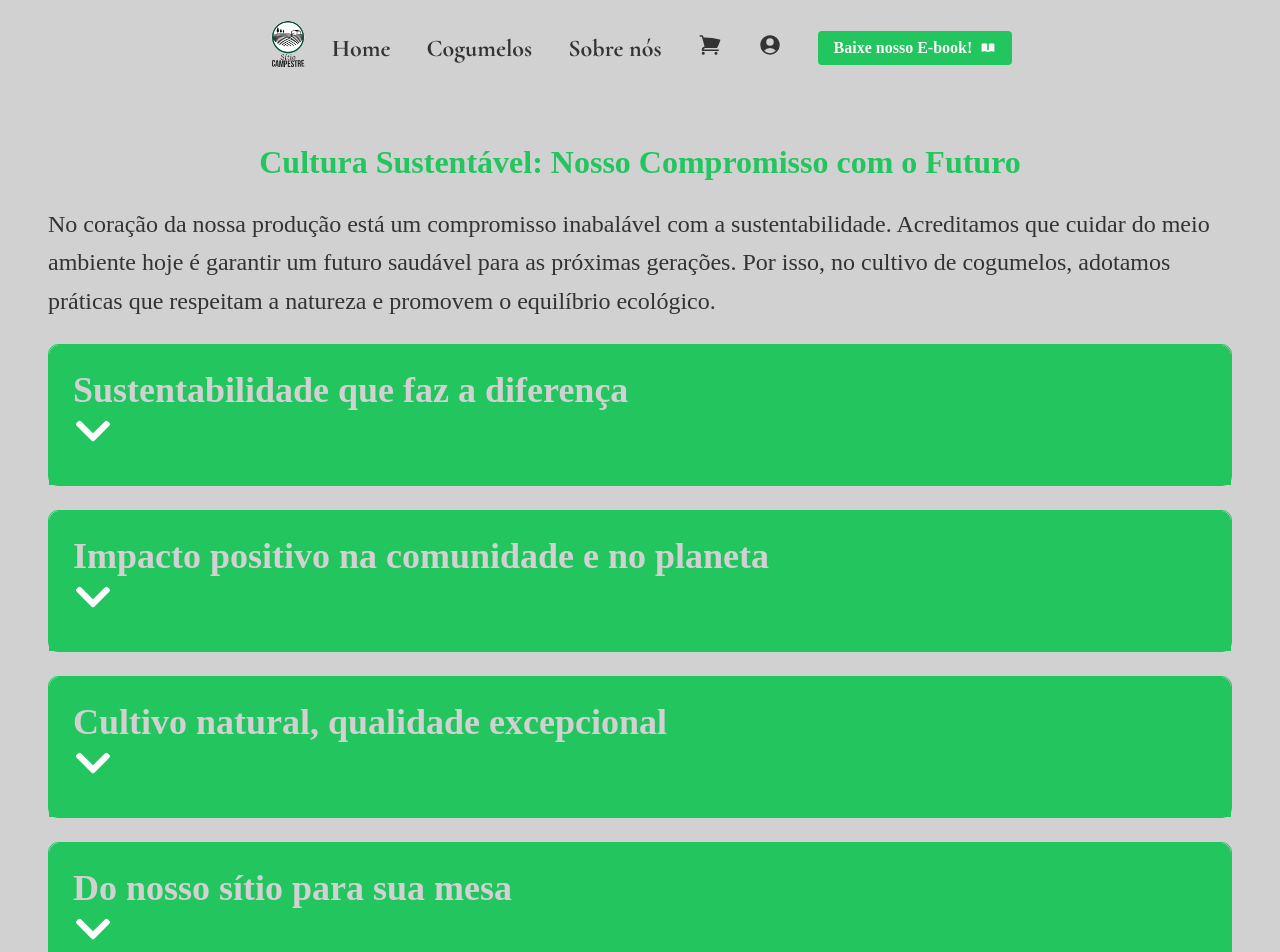
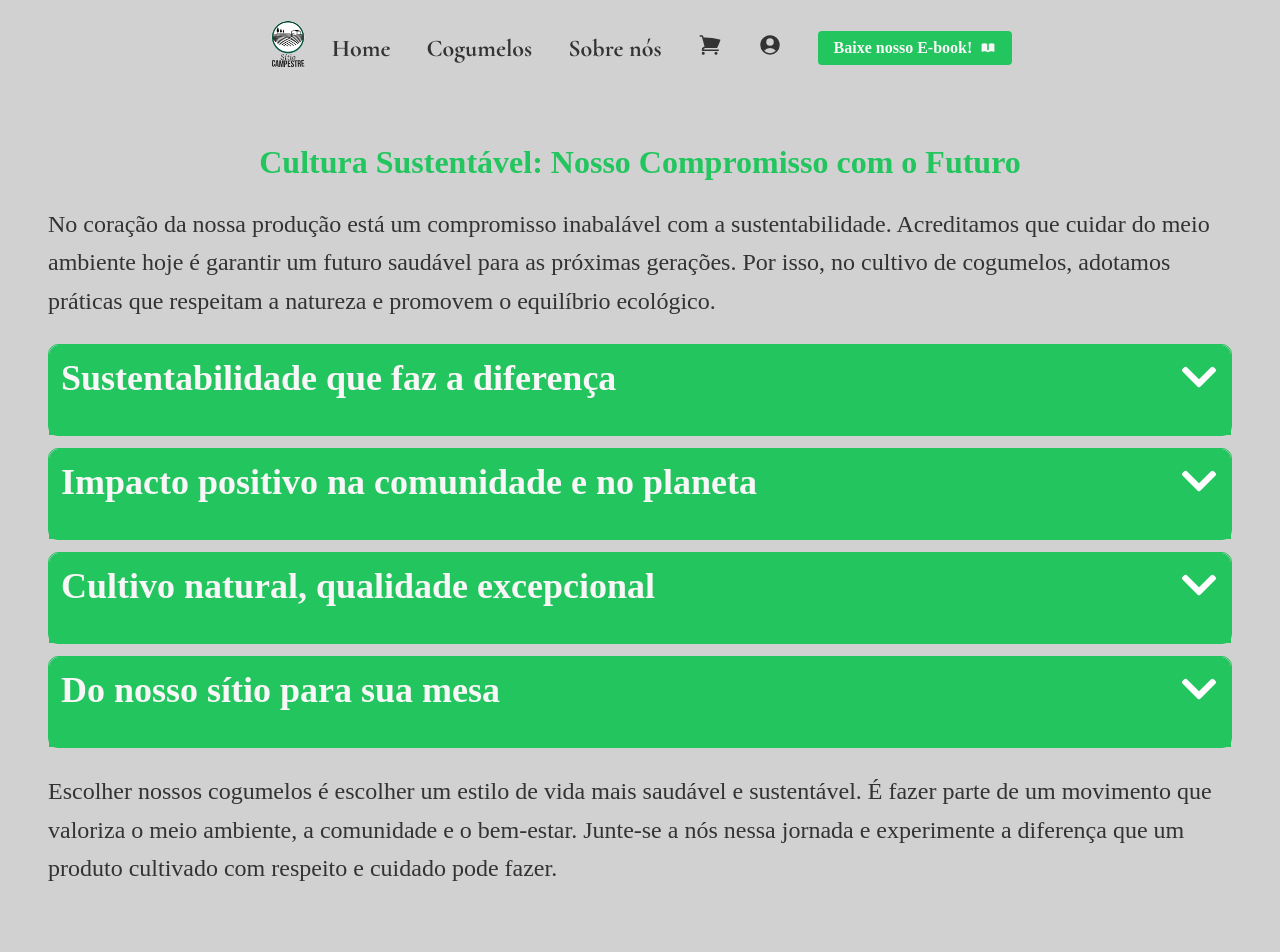
Before and after one commit to IRMZI/e-commerce-tmp, a React (Vite) app in the folder frontend/: page /sustainable-culture in a window 1280 px wide. Shown: the top 952 px of the page. Built offline with nearby package versions, Linux system fonts and the light colour scheme; a web font is replaced by a local one.

Commit message:
ultimos ajustes de ui

```diff
--- a/frontend/package.json
+++ b/frontend/package.json
@@ -27,6 +27,7 @@
     "react-icons": "^5.3.0",
     "react-router-dom": "^6.28.0",
     "react-slick": "^0.30.2",
+    "react-transition-group": "^4.4.5",
     "recharts": "^2.15.0",
     "zod": "^3.23.8"
   },
--- a/frontend/src/components/ValueProposition/ValueProposition.css
+++ b/frontend/src/components/ValueProposition/ValueProposition.css
@@ -1,14 +1,14 @@
 .value-proposition {
   padding: 4rem 2rem;
-  background-color: var(--white-color);
+  background-color: var(--secondary-color);;
   font-family: var(--default-font);
   color: var(--text-color);
 }
 
 .value-proposition h2 {
   text-align: center;
-  color: #333;
   margin-bottom: 3rem;
+  color: black;
 }
 
 .features-grid {
--- a/frontend/src/pages/lpEbook/page.jsx
+++ b/frontend/src/pages/lpEbook/page.jsx
@@ -8,8 +8,8 @@ export default function Ebook() {
     <div>
       <HeroSection />
       <ValueProposition />
+      <EbookSection />
       <ProductSection />
-      <EbookSection />
     </div>
   );
 }
--- a/frontend/src/pages/sustainableCulture/page.jsx
+++ b/frontend/src/pages/sustainableCulture/page.jsx
@@ -1,5 +1,6 @@
 import React, { useState } from "react";
 import { FaChevronDown, FaChevronUp } from "react-icons/fa";
+import { CSSTransition } from "react-transition-group";
 import "./sustainableCulture.css";
 
 export default function SustainableCulture() {
@@ -20,66 +21,26 @@ export default function SustainableCulture() {
           No coração da nossa produção está um compromisso inabalável com a sustentabilidade. Acreditamos que cuidar do meio ambiente hoje é garantir um futuro saudável para as próximas gerações. Por isso, no cultivo de cogumelos, adotamos práticas que respeitam a natureza e promovem o equilíbrio ecológico.
         </p>
       </section>
-      <section className={`dialogBox ${openSections["section1"] ? "open" : ""}`}>
-        <div className="dialogBoxTitle" onClick={() => toggleSection("section1")}>
-          <h2>Sustentabilidade que faz a diferença</h2>
-          <span className="icon">
-            {openSections["section1"] ? <FaChevronUp color="white" /> : <FaChevronDown color="white" />}
-          </span>
-        </div>
-        {openSections["section1"] && (
-          <div className="dialogBoxContent">
-            <p>
-              Reduzindo o desperdício e aproveitando ao máximo os recursos disponíveis. Além disso, priorizamos a eficiência no uso de água e energia, minimizando nosso impacto ambiental. Nossos métodos dispensam o uso de produtos químicos agressivos, garantindo que cada cogumelo seja natural, saudável e seguro para você e sua família.
-            </p>
+      {["section1", "section2", "section3", "section4"].map((section, index) => (
+        <section key={index} className="dialogBox">
+          <div className="dialogBoxTitle" onClick={() => toggleSection(section)} aria-label={`Toggle ${sectionTitles[section]}`}>
+            <h2>{sectionTitles[section]}</h2>
+            <span className="icon">
+              {openSections[section] ? <FaChevronUp color="white" aria-label="Collapse section" /> : <FaChevronDown color="white" aria-label="Expand section" />}
+            </span>
           </div>
-        )}
-      </section>
-      <section className={`dialogBox ${openSections["section2"] ? "open" : ""}`}>
-        <div className="dialogBoxTitle" onClick={() => toggleSection("section2")}>
-          <h2>Impacto positivo na comunidade e no planeta</h2>
-          <span className="icon">
-            {openSections["section2"] ? <FaChevronUp color="white" /> : <FaChevronDown color="white" />}
-          </span>
-        </div>
-        {openSections["section2"] && (
-          <div className="dialogBoxContent">
-            <p>
-              Ao escolher nossos cogumelos, você não está apenas levando um produto de alta qualidade para sua mesa, mas também contribuindo para a economia local e o desenvolvimento rural. Nossa produção gera empregos e fortalece a comunidade, enquanto promove práticas agrícolas responsáveis.
-            </p>
-          </div>
-        )}
-      </section>
-      <section className={`dialogBox ${openSections["section3"] ? "open" : ""}`}>
-        <div className="dialogBoxTitle" onClick={() => toggleSection("section3")}>
-          <h2>Cultivo natural, qualidade excepcional</h2>
-          <span className="icon">
-            {openSections["section3"] ? <FaChevronUp color="white" /> : <FaChevronDown color="white" />}
-          </span>
-        </div>
-        {openSections["section3"] && (
-          <div className="dialogBoxContent">
-            <p>
-              Diferente das plantas, os cogumelos se alimentam por absorção de nutrientes, o que torna seu cultivo um processo delicado e cheio de cuidados. Em nosso sítio Campestre, controlamos rigorosamente cada etapa, desde a temperatura e umidade até os níveis de CO², utilizando câmaras climatizadas para garantir as condições ideais. Tudo isso para oferecer a você um produto fresco, saboroso e cheio de benefícios para a saúde.
-            </p>
-          </div>
-        )}
-      </section>
-      <section className={`dialogBox ${openSections["section4"] ? "open" : ""}`}>
-        <div className="dialogBoxTitle" onClick={() => toggleSection("section4")}>
-          <h2>Do nosso sítio para sua mesa</h2>
-          <span className="icon">
-            {openSections["section4"] ? <FaChevronUp color="white" /> : <FaChevronDown color="white" />}
-          </span>
-        </div>
-        {openSections["section4"] && (
-          <div className="dialogBoxContent">
-            <p>
-              Sabemos que a qualidade não termina no cultivo. Por isso, investimos em técnicas avançadas de armazenamento e logística para manter o frescor e o sabor dos nossos cogumelos até chegarem à sua casa. E o melhor: tudo é feito de forma 100% natural, sem agrotóxicos ou aditivos químicos.
-            </p>
-          </div>
-        )}
-      </section>
+          <CSSTransition
+            in={openSections[section]}
+            timeout={300}
+            classNames="dialogBoxContent"
+            unmountOnExit
+          >
+            <div className="dialogBoxContent">
+              <p>{sectionContents[section]}</p>
+            </div>
+          </CSSTransition>
+        </section>
+      ))}
       <section>
         <p>
           Escolher nossos cogumelos é escolher um estilo de vida mais saudável e sustentável. É fazer parte de um movimento que valoriza o meio ambiente, a comunidade e o bem-estar. Junte-se a nós nessa jornada e experimente a diferença que um produto cultivado com respeito e cuidado pode fazer.
@@ -88,3 +49,17 @@ export default function SustainableCulture() {
     </div>
   );
 }
+
+const sectionTitles = {
+  section1: "Sustentabilidade que faz a diferença",
+  section2: "Impacto positivo na comunidade e no planeta",
+  section3: "Cultivo natural, qualidade excepcional",
+  section4: "Do nosso sítio para sua mesa",
+};
+
+const sectionContents = {
+  section1: "Reduzindo o desperdício e aproveitando ao máximo os recursos disponíveis. Além disso, priorizamos a eficiência no uso de água e energia, minimizando nosso impacto ambiental. Nossos métodos dispensam o uso de produtos químicos agressivos, garantindo que cada cogumelo seja natural, saudável e seguro para você e sua família.",
+  section2: "Ao escolher nossos cogumelos, você não está apenas levando um produto de alta qualidade para sua mesa, mas também contribuindo para a economia local e o desenvolvimento rural. Nossa produção fortalece a comunidade, enquanto promove práticas agrícolas responsáveis.",
+  section3: "Diferente das plantas, os cogumelos se alimentam por absorção de nutrientes, o que torna seu cultivo um processo delicado e cheio de cuidados. Em nosso sítio Campestre, controlamos rigorosamente cada etapa, desde a temperatura e umidade até os níveis de CO², utilizando câmaras climatizadas para garantir as condições ideais. Tudo isso para oferecer a você um produto fresco, saboroso e cheio de benefícios para a saúde.",
+  section4: "Sabemos que a qualidade não termina no cultivo. Por isso, investimos em técnicas avançadas de armazenamento e logística para manter o frescor e o sabor dos nossos cogumelos até chegarem à sua casa. E o melhor: tudo é feito de forma 100% natural, sem agrotóxicos ou aditivos químicos.",
+};
--- a/frontend/src/pages/sustainableCulture/sustainableCulture.css
+++ b/frontend/src/pages/sustainableCulture/sustainableCulture.css
@@ -20,30 +20,55 @@
 .dialogBox {
   border: 1px solid var(--primary-color);
   border-radius: 10px;
-  margin: 1em 0;
+  margin: 0.5em 0; /* Reduced margin */
   background-color: var(--secondary-background-color);
   cursor: pointer;
 }
 
 .dialogBoxTitle {
-  padding: 1em;
+  padding: 0.5em; /* Reduced padding */
   background-color: var(--primary-color);
-  color: var(--background-color);
+  color: var(--white-color);
   border-radius: 10px 10px 0 0;
+  display: flex;
+  justify-content: space-between;
 }
 
 .dialogBoxContent {
-  padding: 1em;
+  padding: 0 1em; /* Initial padding for smooth transition */
   border-top: 1px solid var(--primary-color);
   max-height: 0;
   overflow: hidden;
-  transition: max-height 0.3s ease-out;
+  transition: max-height 0.5s ease, padding 0.5s ease; /* Smoother transition */
 }
 
 .dialogBoxContent p {
   margin: 0;
 }
 
+.dialogBoxContent-enter {
+  max-height: 0;
+  padding: 0 1em;
+}
+
+.dialogBoxContent-enter-active {
+  max-height: 1000px; /* Adjust as needed */
+  padding: 1em;
+  transition: max-height 0.5s ease, padding 0.5s ease;
+}
+
+.dialogBoxContent-exit {
+  max-height: 1000px; /* Adjust as needed */
+  padding: 1em;
+}
+
+.dialogBoxContent-exit-active {
+  max-height: 0;
+  padding: 0 1em;
+  transition: max-height 0.5s ease, padding 0.5s ease;
+}
+
 .dialogBox.open .dialogBoxContent {
-  max-height: 500px; /* Adjust as needed */
+  max-height: 1000px; /* Adjust as needed */
+  padding: 1em; /* Ensure padding is applied during transition */
 }
```
Also changed, not shown: frontend/src/pages/whyMushrooms/page.jsx (+7 -6 lines), 1 other file (tests, documents, lock files or other folders).
